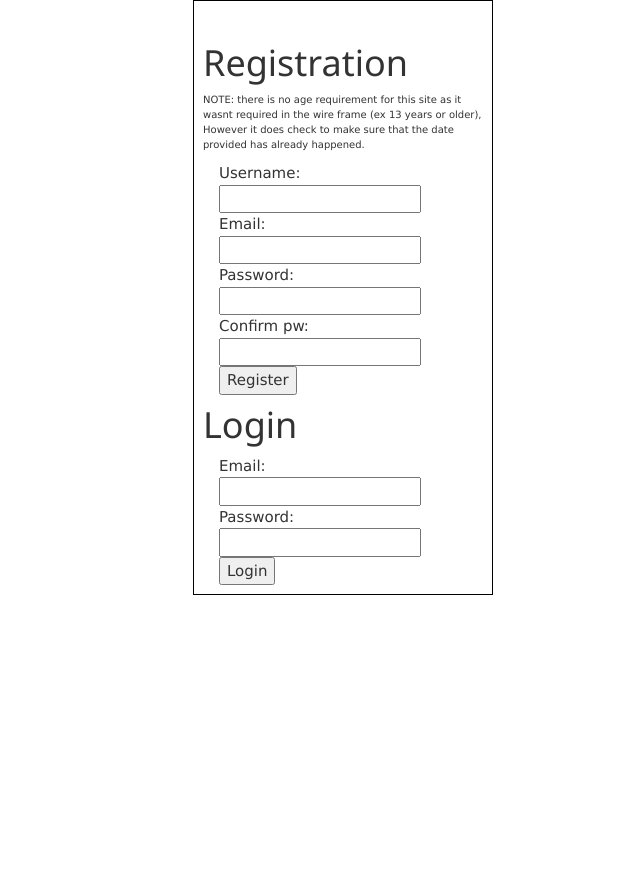
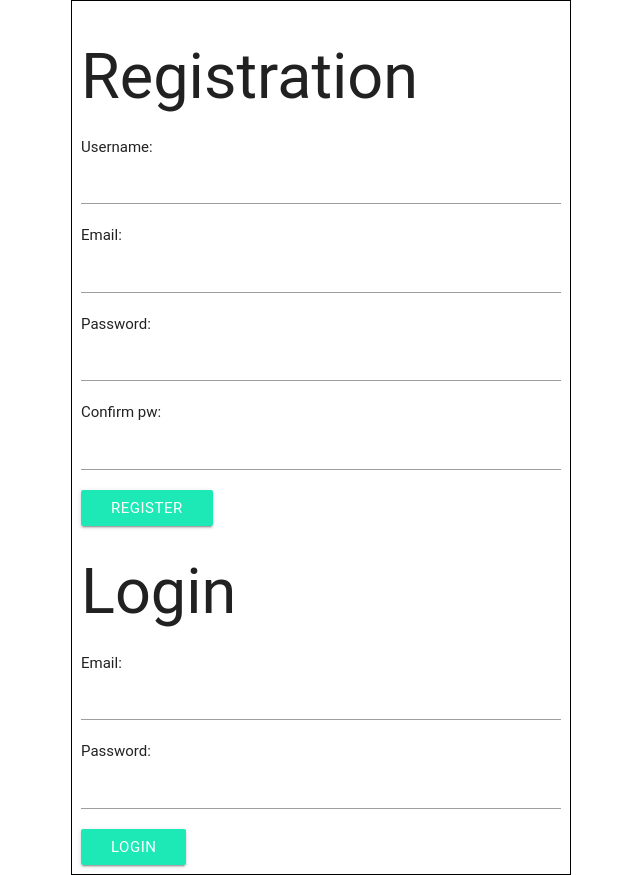
Before and after one commit to amirsedghi/wildies, a Django app: page /loginreg in a window 1280 px wide. Shown: the whole page, without its empty margins (319-959 px from the left). Before the commit the page ends 595 px from the top, so only its background shows below. Run offline with Django 3.2, Linux system fonts and the light colour scheme; parts of the project's set-up code (start-up, migrations or seed data) failed here and were passed over; some libraries are stand-ins or nearby versions; some web fonts are replaced.

Commit message:
loginreg

```diff
--- a/apps/wild/templates/wild/loginreg.html
+++ b/apps/wild/templates/wild/loginreg.html
@@ -3,22 +3,20 @@
   <head>
     <meta charset="utf-8">
     <title>Login/Register</title>
-    <link rel="stylesheet" href="//maxcdn.bootstrapcdn.com/bootstrap/3.2.0/css/bootstrap.min.css">
-    <link rel="stylesheet" href="//maxcdn.bootstrapcdn.com/bootstrap/3.2.0/css/bootstrap-theme.min.css">
-    <script src="http://maxcdn.bootstrapcdn.com/bootstrap/3.3.7/js/bootstrap.min.js"></script>
+    <meta name="viewport" content="width=device-width, initial-scale=1">
+    <link rel="stylesheet" href="https://fonts.googleapis.com/icon?family=Material+Icons">
+    <link rel="stylesheet" href="https://cdnjs.cloudflare.com/ajax/libs/materialize/0.97.3/css/materialize.min.css">
+    <script type="text/javascript" src="https://code.jquery.com/jquery-2.1.1.min.js"></script>
+    <script src="https://cdnjs.cloudflare.com/ajax/libs/materialize/0.97.3/js/materialize.min.js"></script>
+
   {% load staticfiles %}
-    <!-- The line above tells Django to be ready to listen for static files -->
-  <link rel="stylesheet" href="http://www.w3schools.com/lib/w3.css">
-  <!-- <link rel="stylesheet" href="{% static 'dashboard/css/style.css' %}"media="screen" title="no title"  charset="utf-8"> -->
 
-  <!-- <link href="//netdna.bootstrapcdn.com/font-awesome/4.0.0/css/font-awesome.css" rel="stylesheet"> -->
-  <link href="//netdna.bootstrapcdn.com/font-awesome/4.0.0/css/font-awesome.css" rel="stylesheet">
   <script type="text/javascript" src="https://ajax.googleapis.com/ajax/libs/jquery/1.7.0/jquery.min.js"></script>
   <style media="screen">
     body{
-      width:300px;
+      width:500px;
       border: 1px solid black;
-      margin-left: 40%;
+      margin:auto;
       padding: 9px;
     }
     p{
@@ -35,15 +33,13 @@
   </head>
   <body>
     <h1>Registration</h1>
-    <p>NOTE: there is no age requirement for this site as it wasnt required in the wire frame (ex 13 years or older),
-       However it does check to make sure that the date provided has already happened.</p>
     <form class="w3-container" action="/register" method="post">
       {% csrf_token %}
       Username: <input type="text" name="name" value="">
       Email: <input type="text" name="email" value="">
       Password: <input type="password" name="pass" value="">
       Confirm pw: <input type="password" name="conf_pass" value="">
-      <input type="submit" name="Submit" value="Register">
+      <a class="waves-effect waves-light btn teal accent-3"type="submit" name="Submit" value="Register">Register</a>
     </form>
     <b>
     {% for message in messages %}
@@ -54,7 +50,7 @@
       {% csrf_token %}
         Email: <input type="text" name="loginemail" value="">
         Password: <input type="password" name="loginpass" value="">
-        <input type="submit" name="Submit" value="Login">
+        <a class="waves-effect waves-light btn teal accent-3"type="submit" name="Submit" value="Login">Login</a>
     </form>
   </body>
 </html>
```
